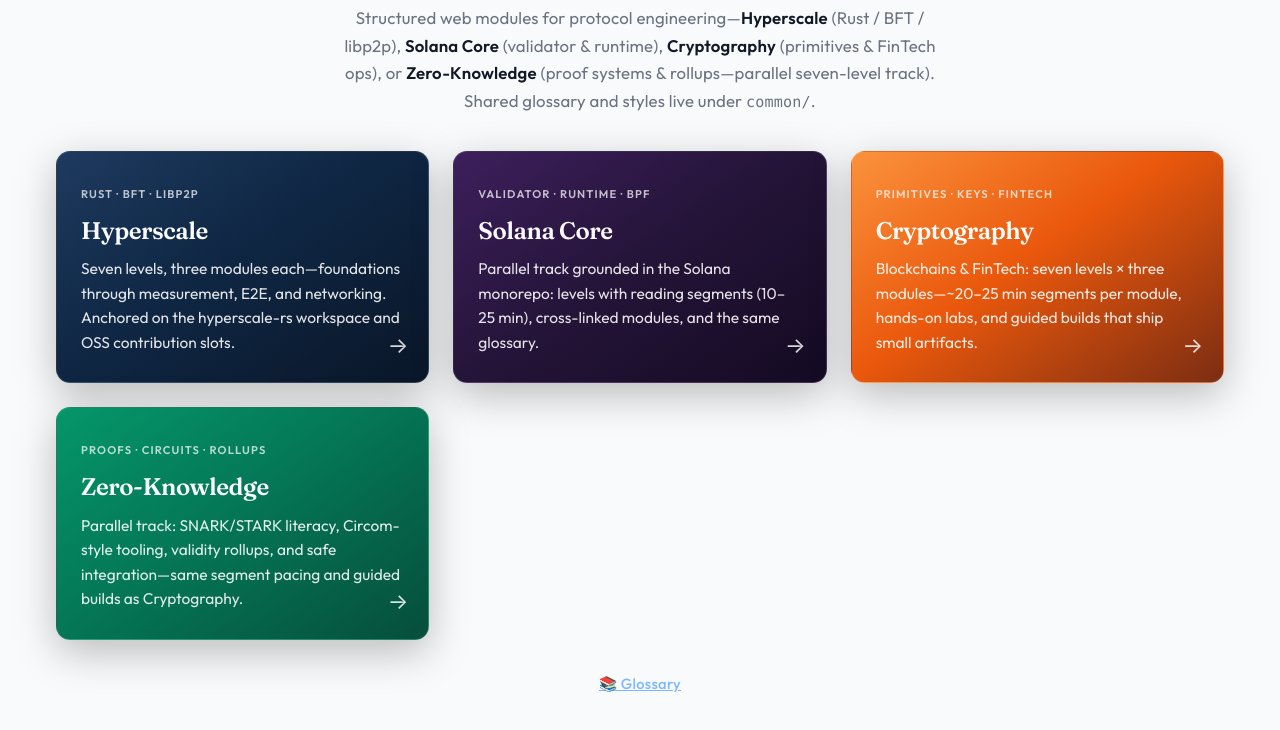
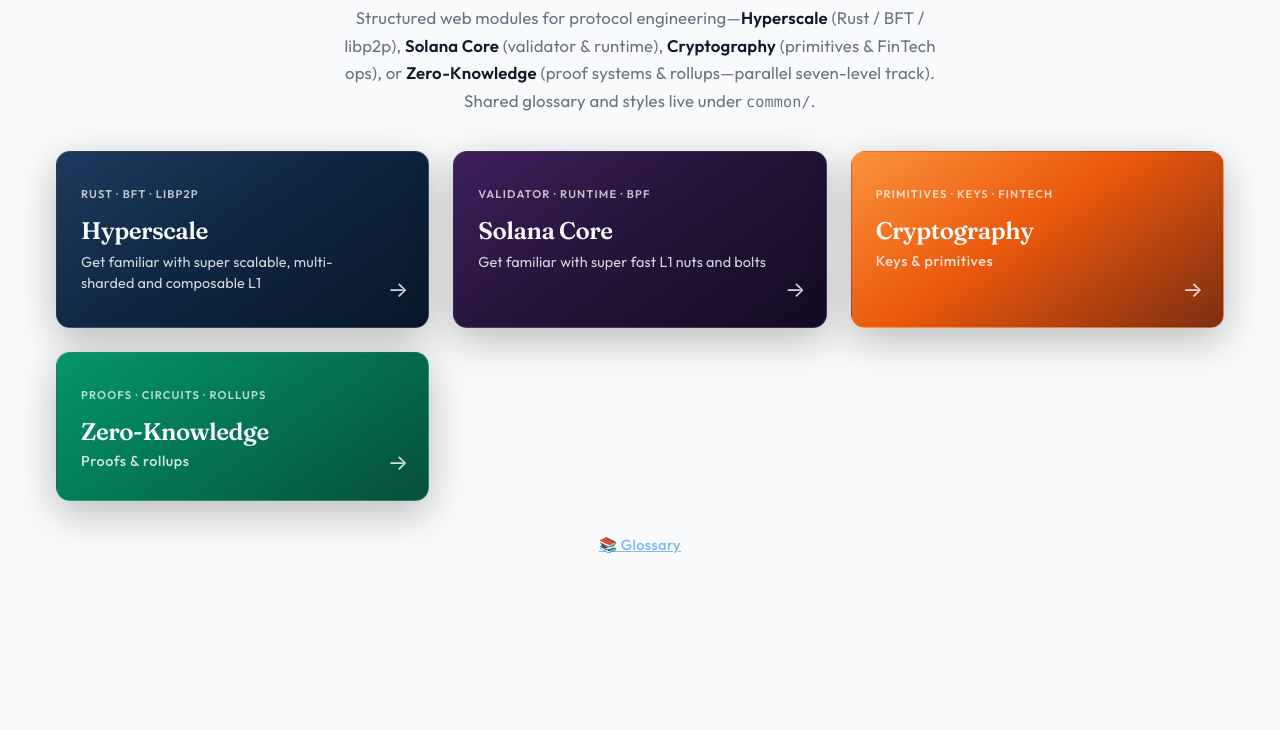
Before and after one commit to pprogrammingg/web3_modules, a plain HTML site: page index.html in a window 1280 px wide. Shown: the part 146-876 px from the top of the page. After the commit the page ends 800 px from the top, so only its background shows below. Drawn offline with Linux system fonts and the light colour scheme.

Commit message:
fix desc - YES

```diff
--- a/index.html
+++ b/index.html
@@ -120,17 +120,25 @@
             font-weight: 600;
             font-optical-sizing: auto;
             letter-spacing: -0.02em;
-            margin: 0 0 0.65rem;
+            margin: 0 0 0.35rem;
             font-size: 1.5rem;
             line-height: 1.25;
             color: rgba(255,255,255,0.98);
         }
-        .track-card p {
+        .track-card-scope {
             margin: 0;
-            font-size: 0.97rem;
-            line-height: 1.58;
+            font-size: 0.9rem;
+            line-height: 1.35;
+            font-weight: 500;
+            letter-spacing: 0.04em;
+            color: rgba(255,255,255,0.82);
+        }
+        .track-card-scope--long {
+            letter-spacing: 0.01em;
             font-weight: 400;
-            color: rgba(255,255,255,0.88);
+            line-height: 1.5;
+            padding-right: 1.75rem;
+            margin-bottom: 0.25rem;
         }
         .track-card-arrow {
             position: absolute;
@@ -162,25 +170,25 @@
             <a href="hyperscale/index.html" class="track-card track-card--hyperscale">
                 <span class="track-card-badge">Rust · BFT · libp2p</span>
                 <h2>Hyperscale</h2>
-                <p>Seven levels, three modules each—foundations through measurement, E2E, and networking. Anchored on the hyperscale-rs workspace and OSS contribution slots.</p>
+                <p class="track-card-scope track-card-scope--long">Get familiar with super scalable, multi-sharded and composable L1</p>
                 <span class="track-card-arrow" aria-hidden="true">→</span>
             </a>
             <a href="solana-core/index.html" class="track-card track-card--solana">
                 <span class="track-card-badge">Validator · runtime · BPF</span>
                 <h2>Solana Core</h2>
-                <p>Parallel track grounded in the Solana monorepo: levels with reading segments (10–25 min), cross-linked modules, and the same glossary.</p>
+                <p class="track-card-scope track-card-scope--long">Get familiar with super fast L1 nuts and bolts</p>
                 <span class="track-card-arrow" aria-hidden="true">→</span>
             </a>
             <a href="crypto-fintech/index.html" class="track-card track-card--crypto">
                 <span class="track-card-badge">Primitives · keys · FinTech</span>
                 <h2>Cryptography</h2>
-                <p>Blockchains &amp; FinTech: seven levels × three modules—~20–25 min segments per module, hands-on labs, and guided builds that ship small artifacts.</p>
+                <p class="track-card-scope">Keys &amp; primitives</p>
                 <span class="track-card-arrow" aria-hidden="true">→</span>
             </a>
             <a href="zk/index.html" class="track-card track-card--zk">
                 <span class="track-card-badge">Proofs · circuits · rollups</span>
                 <h2>Zero-Knowledge</h2>
-                <p>Parallel track: SNARK/STARK literacy, Circom-style tooling, validity rollups, and safe integration—same segment pacing and guided builds as Cryptography.</p>
+                <p class="track-card-scope">Proofs &amp; rollups</p>
                 <span class="track-card-arrow" aria-hidden="true">→</span>
             </a>
         </div>
```
